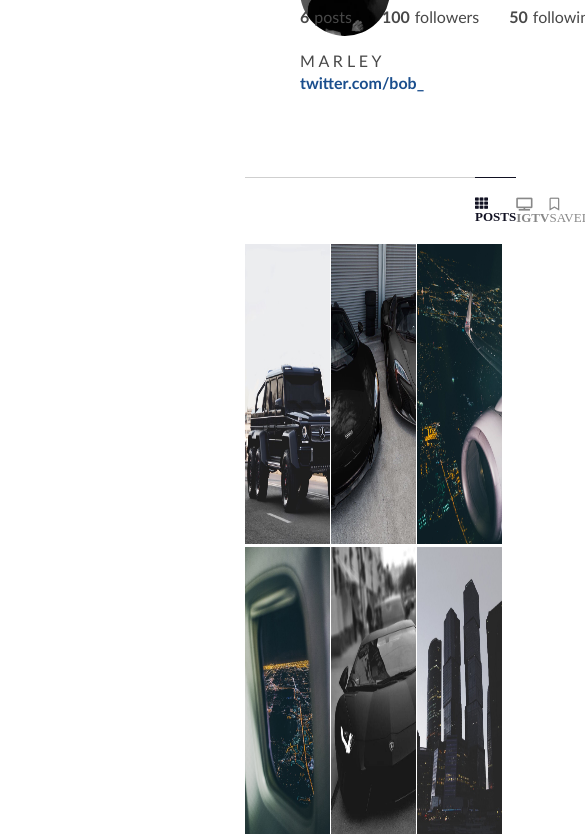
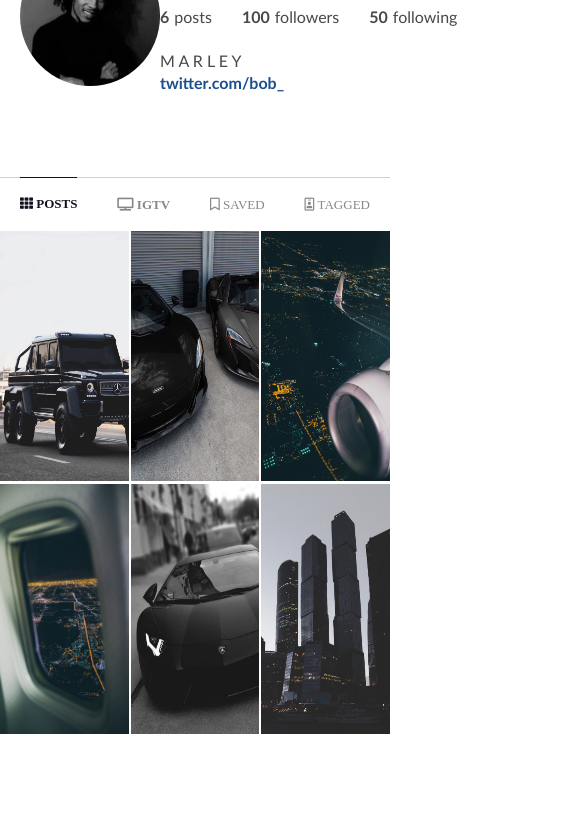
Before and after one commit to AminMusah/Instagram, a plain HTML site: page profile.html in a window 390 px wide. Shown: the part 150-984 px from the top of the page, 585 px wide, since content can reach past the window. After the commit the page ends 887 px from the top, so only its background shows below. Drawn offline with Linux system fonts and the light colour scheme; a web font is replaced by a local one.

```diff
--- a/css/style.css
+++ b/css/style.css
@@ -642,8 +642,13 @@
 .fa-angle-left {
     display: none;
 }
+
 .fa-video {
     display: none;
+}
+
+.p-body {
+    height: 100vh;
 }
 
 @media screen and (max-width:1224px){
@@ -735,6 +740,33 @@
 
     .cam {
         display: block;
+        margin-top: 20px
+    }
+
+    .user-profile {
+        margin: 60px 0px;
+    }
+
+    .user-photo {
+        width: 140px;
+        margin-left: 20px;
+    }
+
+    .user-post {
+        width: 100%;
+        margin: 0px;
+    }
+
+    .user-upload img {
+        height: 250px;
+    }
+
+    .nav-bar {
+        margin: 20px;
+    }
+
+    .explore-footer {
+        display: none;
     }
 }
 
--- a/profile.html
+++ b/profile.html
@@ -8,7 +8,7 @@
     <link rel="stylesheet" href="css/style.css">
     <link href="https://fonts.googleapis.com/css2?family=Engagement&family=Grand+Hotel&display=swap" rel="stylesheet">
 </head>
-<body>
+<body class="p-body">
     <header>
         <h1>
            <a href="index.html">Instagram</a>
```
